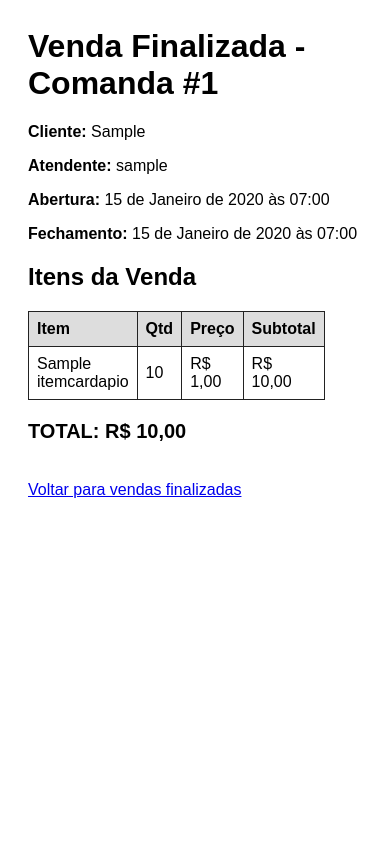
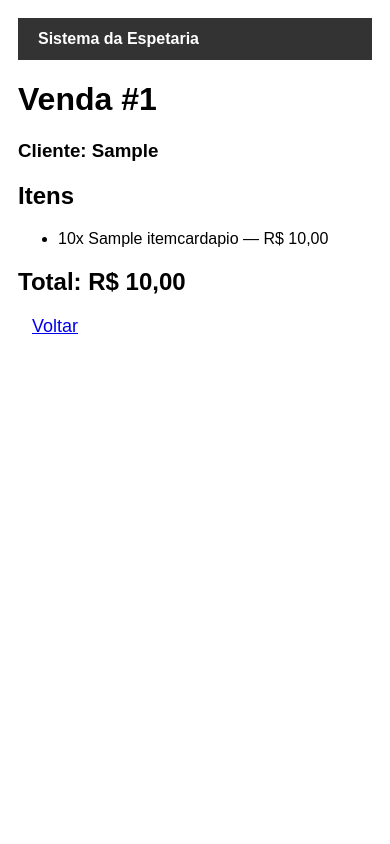
Before and after one commit to joaodev404/sistema_espetaria, a Django app: page /vendas/fechadas/1/ in a window 390 px wide. Run offline with Django 5.2, Linux system fonts and the light colour scheme; tables that the repository leaves empty hold one stand-in row (values such as "Sample post").

Commit message:
Melhorias no layout e começo da integração para mobile

```diff
--- /dev/null
+++ b/comandas/static/styles.css
@@ -0,0 +1,35 @@
+body {
+    font-family: Arial, sans-serif;
+    padding: 10px;
+}
+
+.container {
+    width: 100%;
+    max-width: 500px;
+    margin: 0 auto;
+}
+
+button, .btn {
+    width: 100%;
+    padding: 14px;
+    margin-top: 10px;
+    font-size: 18px;
+}
+
+table {
+    width: 100%;
+    font-size: 16px;
+}
+
+input, select {
+    width: 100%;
+    padding: 10px;
+    margin-top: 5px;
+    font-size: 16px;
+}
+
+@media (min-width: 700px) {
+    button, .btn {
+        width: auto;
+    }
+}
--- a/comandas/urls.py
+++ b/comandas/urls.py
@@ -2,26 +2,27 @@ from django.urls import path
 from . import views
 
 urlpatterns = [
-    path('', views.menu_atendente, name='menu_atendente'),  # menu principal
+    path('', views.menu_atendente, name='menu_atendente'),
 
     # Login/logout
     path('login/', views.login_view, name='login'),
     path('logout/', views.logout_view, name='logout'),
 
-    # Comandas ativas (vendas abertas)
+    # Comandas ativas
     path('vendas/', views.listar_comandas, name='listar_comandas'),
     path('vendas/nova/', views.nova_comanda, name='nova_comanda'),
     path('vendas/<int:comanda_id>/', views.editar_comanda, name='editar_comanda'),
     path('vendas/<int:comanda_id>/finalizar/', views.finalizar_comanda, name='finalizar_comanda'),
     path('vendas/<int:comanda_id>/apagar/', views.apagar_comanda, name='apagar_comanda'),
 
-    # VENDAS FINALIZADAS —
+    # Adicionar item
+    path('vendas/<int:comanda_id>/adicionar_item/', views.adicionar_item, name='adicionar_item'),
+
+    # Vendas finalizadas
     path('vendas/fechadas/', views.vendas_fechadas, name='vendas_fechadas'),
-
-    # Detalhe da venda finalizada
     path('vendas/fechadas/<int:comanda_id>/', views.detalhe_venda, name='detalhe_venda'),
-
-    # Apagar vendas finalzadas
     path('vendas/fechadas/<int:comanda_id>/apagar/', views.apagar_venda_finalizada, name='apagar_venda_finalizada'),
 
+    # Remover item
+    path('vendas/item/<int:item_id>/remover/', views.remover_item, name='remover_item'),
 ]
--- a/comandas/views.py
+++ b/comandas/views.py
@@ -80,7 +80,6 @@ def editar_comanda(request, comanda_id):
     })
 
 
-
 @login_required
 def finalizar_comanda(request, comanda_id):
     comanda = get_object_or_404(Comanda, id=comanda_id, atendente=request.user)
@@ -121,3 +120,34 @@ def apagar_venda_finalizada(request, comanda_id):
     comanda = get_object_or_404(Comanda, id=comanda_id, finalizada=True)
     comanda.delete()
     return redirect('vendas_fechadas')
+
+@login_required
+def remover_item(request, item_id):
+    item = get_object_or_404(ItemComanda, id=item_id)
+
+    # Permitir remover apenas se o atendente for o dono da comanda
+    if item.comanda.atendente != request.user:
+        return redirect('menu_atendente')
+
+    comanda_id = item.comanda.id
+    item.delete()
+
+    return redirect('editar_comanda', comanda_id=comanda_id)
+
+@login_required
+def adicionar_item(request, comanda_id):
+    comanda = get_object_or_404(Comanda, id=comanda_id, atendente=request.user)
+
+    if request.method == "POST":
+        item_id = request.POST.get("item_id")
+        quantidade = int(request.POST.get("quantidade", 1))
+
+        item = get_object_or_404(ItemCardapio, id=item_id)
+
+        ItemComanda.objects.create(
+            comanda=comanda,
+            item_cardapio=item,
+            quantidade=quantidade
+        )
+
+    return redirect('editar_comanda', comanda_id=comanda.id)
--- a/espetaria/settings.py
+++ b/espetaria/settings.py
@@ -25,7 +25,7 @@ SECRET_KEY = 'django-insecure--%3dx^-2bwb_biqpbku%p!)be%nbb7d3_j^2=z9p9p3*0m89cv
 # SECURITY WARNING: don't run with debug turned on in production!
 DEBUG = True
 
-ALLOWED_HOSTS = []
+ALLOWED_HOSTS = ['*']
 
 
 # Application definition
--- /dev/null
+++ b/templates/base.html
@@ -0,0 +1,42 @@
+<!DOCTYPE html>
+<html lang="pt-BR">
+<head>
+    {% load static %}
+    <meta charset="UTF-8">
+    <meta name="viewport" content="width=device-width, initial-scale=1">
+
+    <link rel="stylesheet" href="{% static 'styles.css' %}">
+
+    <title>{% block titulo %}{% endblock %}</title>
+</head>
+
+<body>
+
+<header style="
+    width:100%;
+    background:#333;
+    color:#fff;
+    padding:12px 20px;
+    display:flex;
+    justify-content:space-between;
+    align-items:center;
+    box-sizing:border-box;
+">
+    <strong>Sistema da Espetaria</strong>
+
+    {% if request.user.is_authenticated %}
+    <a href="{% url 'logout' %}"
+       style="color:white; background:#e74c3c; padding:8px 15px;
+              border-radius:5px; text-decoration:none; font-size:15px;">
+        Sair
+    </a>
+    {% endif %}
+</header>
+
+<div class="container" style="margin-top:20px;">
+    {% block conteudo %}
+    {% endblock %}
+</div>
+
+</body>
+</html>
--- a/templates/cardapio.html
+++ b/templates/cardapio.html
@@ -2,6 +2,9 @@
 <html lang="pt-br">
 <head>
     <meta charset="UTF-8">
+    {% load static %}
+    <meta name="viewport" content="width=device-width, initial-scale=1">
+    <link rel="stylesheet" href="{% static 'styles.css' %}">
     <title>Cardápio - Espetaria</title>
     <style>
         body { font-family: Arial, sans-serif; margin: 20px; }
--- a/templates/detalhe_venda.html
+++ b/templates/detalhe_venda.html
@@ -1,61 +1,25 @@
-<html>
-<head>
-    <title>Detalhes da Venda</title>
-    <style>
-        body { font-family: Arial; padding: 20px; }
-        table {
-            width: 50%;
-            border-collapse: collapse;
-            margin-top: 20px;
-        }
-        th, td {
-            border: 1px solid #222;
-            padding: 8px;
-            text-align: left;
-        }
-        th {
-            background: #ddd;
-        }
-        .total {
-            font-size: 20px;
-            margin-top: 20px;
-            font-weight: bold;
-        }
-    </style>
-</head>
-<body>
+{% extends 'base.html' %}
 
-<h1>Venda Finalizada - Comanda #{{ comanda.id }}</h1>
+{% block titulo %}Detalhe da Venda{% endblock %}
 
-<p><strong>Cliente:</strong> {{ comanda.cliente }}</p>
-<p><strong>Atendente:</strong> {{ comanda.atendente.username }}</p>
-<p><strong>Abertura:</strong> {{ comanda.data_abertura }}</p>
-<p><strong>Fechamento:</strong> {{ comanda.data_fechamento }}</p>
+{% block conteudo %}
+<h1>Venda #{{ comanda.id }}</h1>
 
-<h2>Itens da Venda</h2>
+<h3>Cliente: {{ comanda.cliente }}</h3>
 
-<table>
-    <tr>
-        <th>Item</th>
-        <th>Qtd</th>
-        <th>Preço</th>
-        <th>Subtotal</th>
-    </tr>
+<h2>Itens</h2>
 
+<ul>
     {% for item in itens %}
-    <tr>
-        <td>{{ item.item_cardapio.nome }}</td>
-        <td>{{ item.quantidade }}</td>
-        <td>R$ {{ item.item_cardapio.preco }}</td>
-        <td>R$ {{ item.subtotal }}</td>
-    </tr>
+    <li>
+        {{ item.quantidade }}x {{ item.item_cardapio.nome }}
+        — R$ {{ item.subtotal }}
+    </li>
     {% endfor %}
-</table>
+</ul>
 
-<p class="total">TOTAL: R$ {{ comanda.total }}</p>
+<h2>Total: R$ {{ comanda.total }}</h2>
 
-<br>
-<a href="{% url 'vendas_fechadas' %}">Voltar para vendas finalizadas</a>
+<a class="btn btn-secondary" href="{% url 'vendas_fechadas' %}">Voltar</a>
 
-</body>
-</html>
+{% endblock %}
--- a/templates/home.html
+++ b/templates/home.html
@@ -1,6 +1,9 @@
 <!DOCTYPE html>
 <html lang="pt-br">
 <head>
+    {% load static %}
+    <meta name="viewport" content="width=device-width, initial-scale=1">
+    <link rel="stylesheet" href="{% static 'styles.css' %}">
     <meta charset="UTF-8">
     <title>Painel da Espetaria</title>
 </head>
--- a/templates/login.html
+++ b/templates/login.html
@@ -1,6 +1,9 @@
 <!DOCTYPE html>
 <html lang="pt-br">
 <head>
+    {% load static %}
+    <meta name="viewport" content="width=device-width, initial-scale=1">
+    <link rel="stylesheet" href="{% static 'styles.css' %}">
     <meta charset="UTF-8">
     <title>Login - Espetaria</title>
     <style>
```
Also changed, not shown: templates/editar_comanda.html (+37 -14 lines), templates/listar_comandas.html (+16 -22 lines), templates/menu_atendente.html (+17 -15 lines), templates/nova_comanda.html (+17 -5 lines), templates/vendas_fechadas.html (+17 -10 lines).
